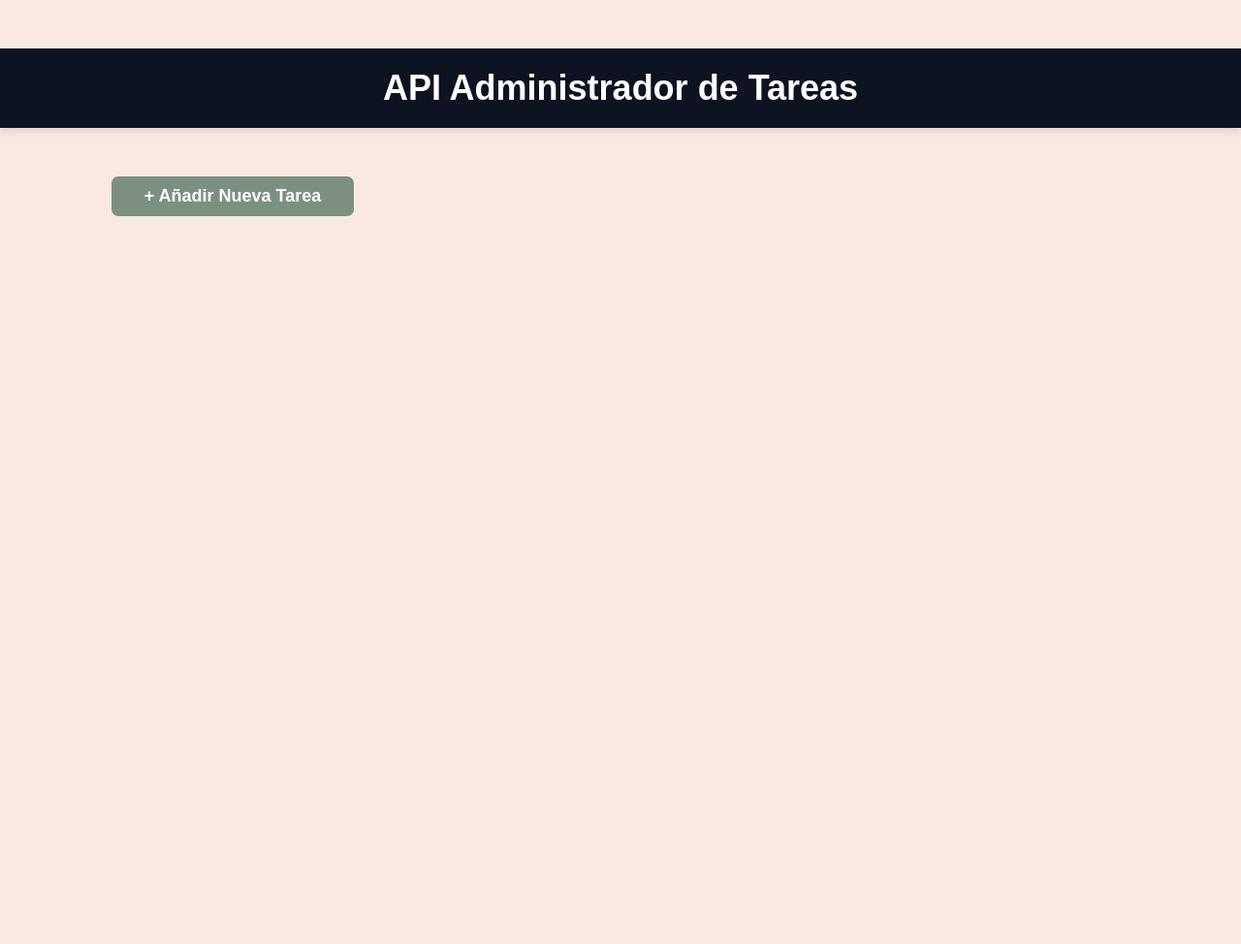
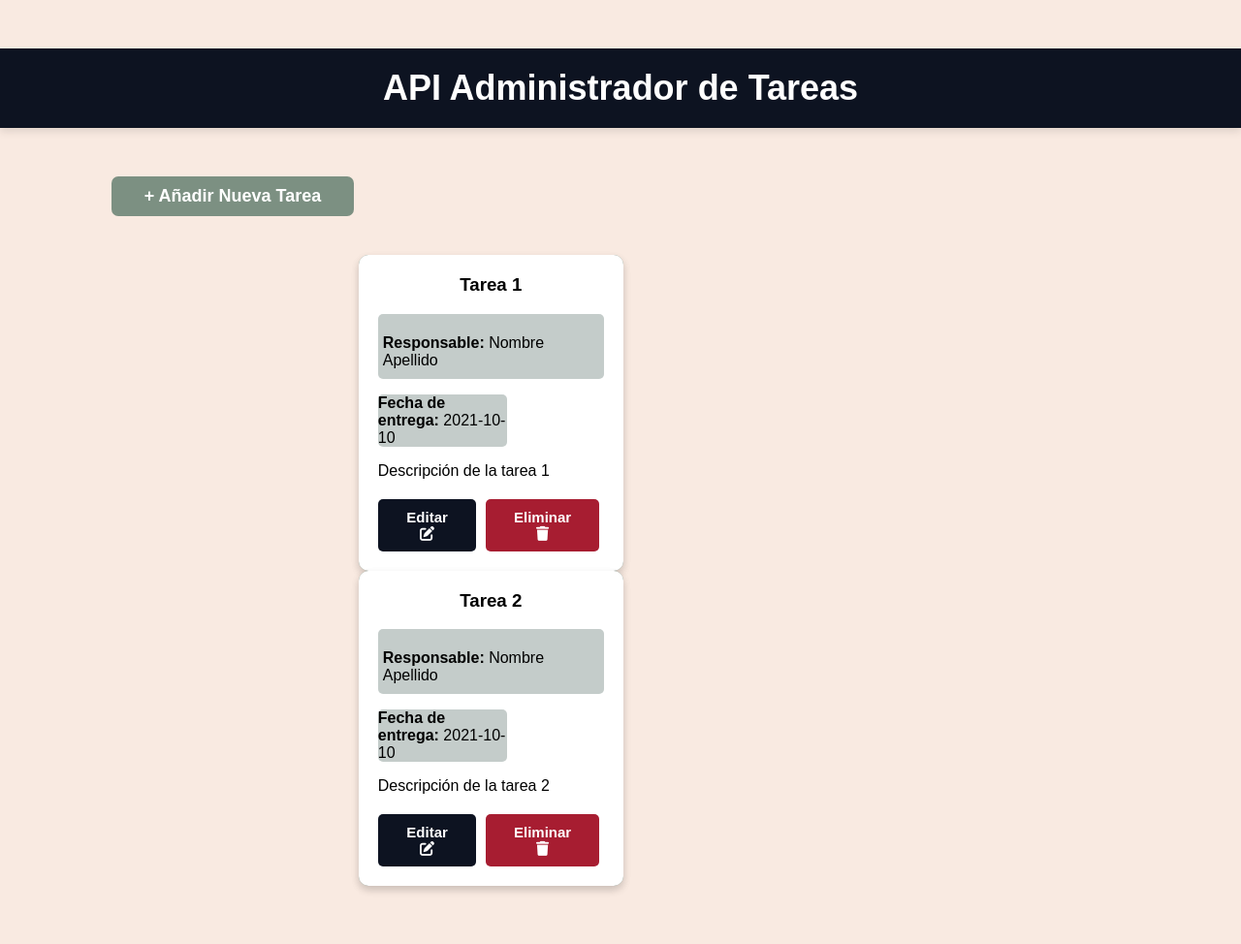
Before and after one commit to antoniogavilanes/DB-API, a Node server app: page / in a window 1280 px wide. Shown: the whole page at 97% size. Before the commit the page ends 223 px from the top, so only its background shows below. Run offline with Node 20, Linux system fonts and the light colour scheme; data that the repository does not hold is empty; some libraries are stand-ins or nearby versions.

Commit message:
1era version del tablero

```diff
--- a/public/css/estilos.css
+++ b/public/css/estilos.css
@@ -1,3 +1,71 @@
+.table {
+
+    display: table;
+    width: 100%;
+    border-collapse: collapse;
+}
+
+.row {
+
+    display: table-row;
+}
+
+.cell {
+
+    display: table-cell;
+    padding: 10px;
+    border: 1px solid #ddd;
+    background-color: #f9f9f9;
+}
+
+.tarjeta1:hover {
+
+    background-color: #f0f0f0;
+}
+
+.dragging {
+
+    opacity: 0.5;
+}
+
+.card {
+    background-color: #fff;
+    margin: 10px;
+    padding: 10px;
+    border-radius: 5px;
+    box-shadow: 0 1px 3px rgba(0, 0, 0, 0.1);
+}
+
+.card p {
+    margin: 0;
+}
+
+.card:hover {
+    box-shadow: 0 4px 8px rgba(0, 0, 0, 0.1);
+}
+
+.column {
+    flex: 1;
+    margin: 0 10px;
+    background-color: #f4f4f4;
+    border-radius: 5px;
+    box-shadow: 0 2px 4px rgba(0, 0, 0, 0.1);
+}
+
+.column h2 {
+    margin: 0;
+    padding: 10px;
+    font-size: 20px;
+    border-bottom: 1px solid #ccc;
+}
+
+.header {
+    background-color: #333;
+    color: #fff;
+    padding: 10px;
+    text-align: center;
+}
+
 body {
     font-family: Arial, sans-serif;
     margin: 0;
@@ -5,8 +73,8 @@ body {
 }
 
 .container {
-    max-width: 800px;
-    margin: 0 auto;
+    display: flex;
+    justify-content: space-between;
     padding: 20px;
 }
 
@@ -266,6 +334,8 @@ h1 {
 }
 
 .tarjeta1 {
+    margin-bottom: 10px;
+    cursor: pointer;
     border: none;
     border-radius: 10px;
     padding: 10px;
@@ -379,3 +449,27 @@ body {
     margin-top: 50px;
     margin-bottom: 30px;
 }
+
+#tablero {
+    display: flex;
+}
+
+.seccion {
+    flex: 1;
+    min-width: 200px;
+    border: 1px solid #ccc;
+    padding: 10px;
+    margin: 10px;
+}
+
+.tarjeton {
+    background-color: #f0f0f0;
+    border: 1px solid #ddd;
+    border-radius: 4px;
+    padding: 8px;
+    margin-bottom: 8px;
+}
+
+.tarjeton.dragging {
+    opacity: 0.5;
+}
--- a/views/pages/index.ejs
+++ b/views/pages/index.ejs
@@ -6,9 +6,6 @@
     <meta name="viewport" content="width=device-width, initial-scale=1.0">
     <title>Mi API Tareas</title>
     <link rel="stylesheet" href="/css/estilos.css">
-    <style>
-
-    </style>
 </head>
 
 <body>
@@ -64,6 +61,46 @@
     </div>
 
     <div id="contenedorTarjetas" class="contenedor-tarjetas">
+        <div class="table" id="table">
+        </div>
+        <div>
+            <div class="row tarjeta1" draggable="true">
+                <div class="cell tarjeta">
+                    <h3 style="text-align: center;">Tarea 1</h3>
+                    <div class="responsableTarjeta">
+                        <p><b>Responsable:</b> Nombre Apellido</p>
+                    </div>
+                    <div class="fechaEntrega">
+                        <p><b>Fecha de entrega:</b> 2021-10-10</p>
+                    </div>
+                    <div class="descpicion" style="text-align: justify;">
+                        <p>Descripción de la tarea 1</p>
+                    </div>
+                    <div class="acciones">
+                        <button onclick="mostrarFormularioEditarTarea('1', 'Tarea 1', 'Descripción de la tarea 1', 'Nombre', 'Apellido', '2021-10-10')">Editar <i class="fas fa-edit"></i></button>
+                        <button onclick="eliminarTarea('1')">Eliminar <i class="fas fa-trash"></i></button>
+                    </div>
+                </div>
+            </div>
+            <div class="row tarjeta1" draggable="true">
+                <div class="cell tarjeta">
+                    <h3 style="text-align: center;">Tarea 2</h3>
+                    <div class="responsableTarjeta">
+                        <p><b>Responsable:</b> Nombre Apellido</p>
+                    </div>
+                    <div class="fechaEntrega">
+                        <p><b>Fecha de entrega:</b> 2021-10-10</p>
+                    </div>
+                    <div class="descpicion">
+                        <p style="text-align: justify;">Descripción de la tarea 2</p>
+                    </div>
+                    <div class="acciones">
+                        <button onclick="mostrarFormularioEditarTarea('2', 'Tarea 2', 'Descripción de la tarea 2', 'Nombre', 'Apellido', '2021-10-10')">Editar <i class="fas fa-edit"></i></button>
+                        <button onclick="eliminarTarea('2')">Eliminar <i class="fas fa-trash"></i></button>
+                    </div>
+                </div>
+            </div>
+
     </div>
 
     <script src="https://kit.fontawesome.com/6e97ee2de1.js" crossorigin="anonymous"></script>
@@ -104,15 +141,15 @@
                     throw new Error('Error al obtener las tareas');
                 }
                 const tareas = await response.json();
-                const contenedorTarjetas = document.getElementById('contenedorTarjetas');
-                contenedorTarjetas.innerHTML = '';
+                const table = document.getElementById('table');
+                table.innerHTML = '';
                 tareas.forEach(tarea => {
 
                     const fechaEntregaISO = new Date(tarea.fechaEntrega).toISOString();
                     const fechaEntrega = fechaEntregaISO.split('T')[0];
                     const tarjeta = `
-                    <div class="tarjeta1" draggable="true">
-                        <div class="tarjeta" >
+                        <div class="row tarjeta1" draggable="true">
+                            <div class="cell tarjeta" >
                                 <h3 style="text-align: center;">${tarea.nombre}</h3>
                                 <div class="responsableTarjeta">
                                     <p><b>Responsable:</b> ${tarea.responsableNombre} ${tarea.responsableApellido}</p>
@@ -130,7 +167,7 @@
                             </div>
                         </div>
                     `;
-                    contenedorTarjetas.innerHTML += tarjeta;
+                    table.innerHTML += tarjeta;
                 });
             } catch (error) {
                 console.error(error);
@@ -224,31 +261,32 @@
         });
 
         document.addEventListener('DOMContentLoaded', function () {
-            const tarjetas = document.querySelectorAll('.tarjeta');
 
-            tarjetas.forEach(tarjeta => {
-                tarjeta.addEventListener('dragstart', () => {
-                    tarjeta.classList.add('dragging');
+            const rows = document.querySelectorAll('.row');
+
+            rows.forEach(row => {
+                row.addEventListener('dragstart', () => {
+                    row.classList.add('dragging');
                 });
 
-                tarjeta.addEventListener('dragend', () => {
-                    tarjeta.classList.remove('dragging');
+                row.addEventListener('dragend', () => {
+                    row.classList.remove('dragging');
                 });
 
-                tarjeta.addEventListener('dragover', e => {
+                row.addEventListener('dragover', e => {
                     e.preventDefault();
                 });
 
-                tarjeta.addEventListener('drop', e => {
+                row.addEventListener('drop', e => {
                     e.preventDefault();
-                    const tarjetaArrastrada = document.querySelector('.tarjeta.dragging');
-                    if (tarjetaArrastrada !== null) {
-                        const tarjetaPadre = tarjetaArrastrada.parentElement;
-                        const tarjetaSoltada = e.target.closest('.tarjeta');
-                        if (tarjetaSoltada && tarjetaSoltada !== tarjetaArrastrada) {
-                            tarjetaPadre.insertBefore(tarjetaArrastrada, tarjetaSoltada.nextSibling);
+                    const rowDragged = document.querySelector('.row.dragging');
+                    if (rowDragged !== null) {
+                        const rowParent = rowDragged.parentElement;
+                        const rowDropped = e.target.closest('.row');
+                        if (rowDropped && rowDropped !== rowDragged) {
+                            rowParent.insertBefore(rowDragged, rowDropped.nextSibling);
                         } else {
-                            tarjetaPadre.appendChild(tarjetaArrastrada);
+                            rowParent.appendChild(rowDragged);
                         }
                     }
                 });
@@ -256,7 +294,9 @@
         });
 
         mostrarTareas();
+
     </script>
+
 </body>
 
 </html>
```
Lines whose indentation alone changed are shown as unchanged.
